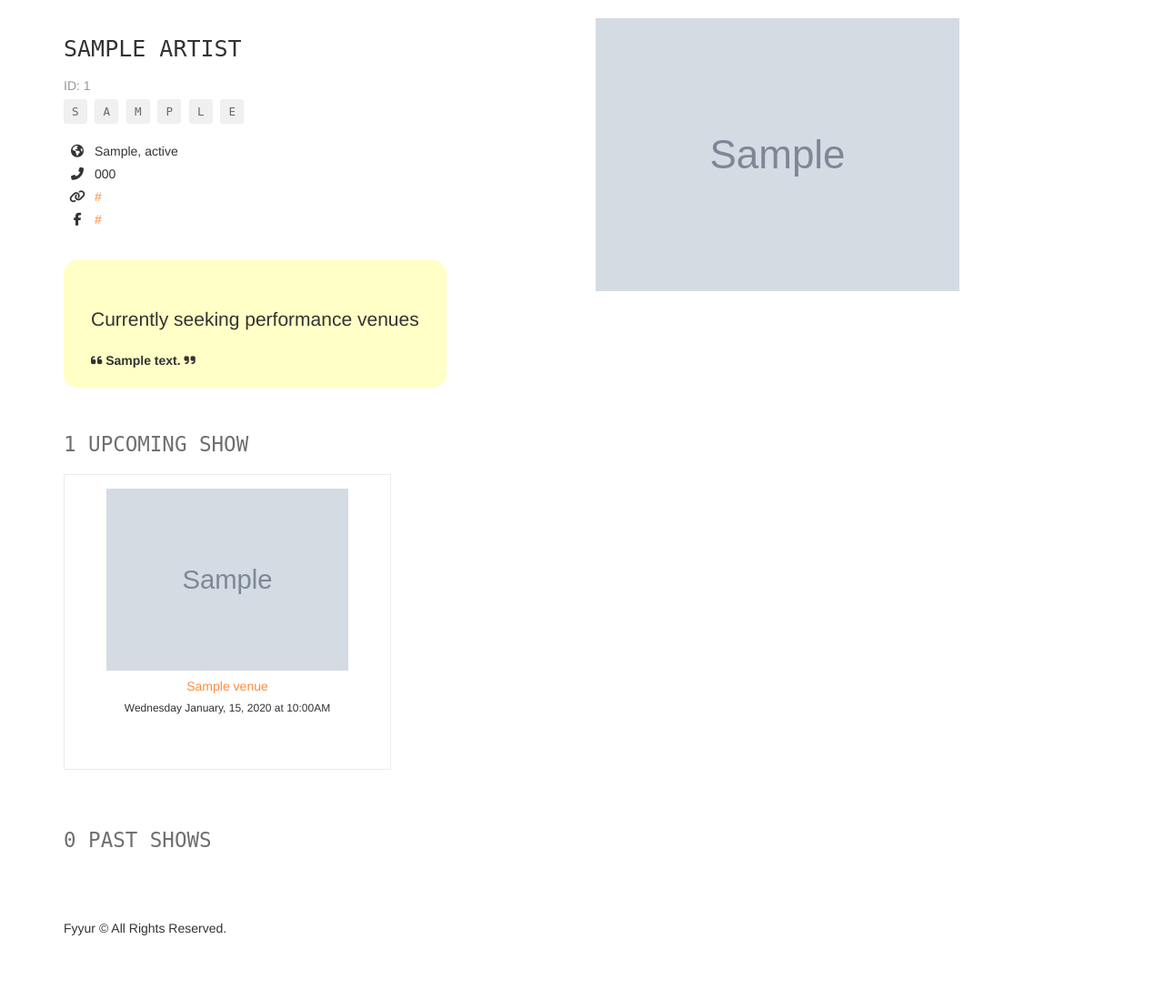
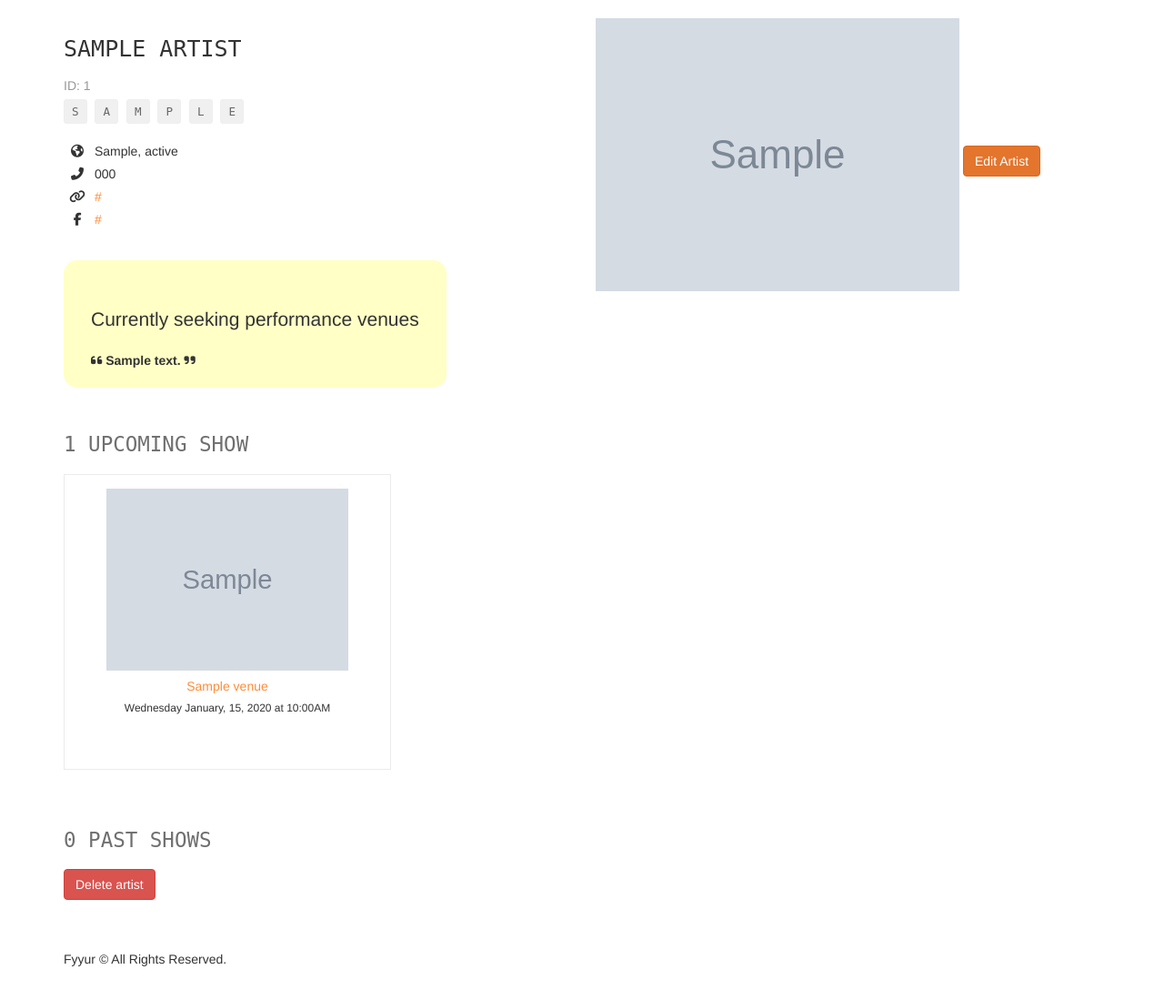
Before and after one commit to OvieMudi/fyurr, a Flask app: page /artists/1 in a window 1280 px wide. Shown: the part 60-1159 px from the top of the page at 91% size. Before the commit the page ends 1088 px from the top, so only its background shows below. Run offline with Flask 2, Linux system fonts and the light colour scheme; tables that the repository leaves empty hold one stand-in row (values such as "Sample post"); grey boxes marked "Sample" are stand-in pictures; parts of the project's set-up code (start-up, migrations or seed data) failed here and were passed over; some libraries are stand-ins or nearby versions.

Commit message:
artists(crud): finish crud on artists

```diff
--- a/app.py
+++ b/app.py
@@ -203,7 +203,6 @@ def create_venue_submission():
     facebook_link = get_value('facebook_link'),
     image_link = get_value('image_link')
   )
-  # new_venue.image_link = 'http://cheesecake.articleassets.meaww.com/12475/uploads/fde32f7612de45e0acff8d1f9e495e3c_800_420.jpeg'
 
   try:
     db.session.add(new_venue)
@@ -217,7 +216,7 @@ def create_venue_submission():
 
   finally:
     db.session.close()
-    return render_template(url_for('venues'))
+    return redirect(url_for('venues'))
 
 
 #  Delete Venue
@@ -287,9 +286,6 @@ def search_artists():
 
 @app.route('/artists/<int:artist_id>')
 def show_artist(artist_id):
-  # shows the venue page with the given venue_id
-  # TODO: replace with real venue data from the venues table, using venue_id
-
   artist = Artist.query.get(artist_id)
 
   past_shows = []
@@ -339,16 +335,75 @@ def edit_artist(artist_id):
   form = ArtistForm()
   artist = Artist.query.get(artist_id)
   form.name.default = artist.name
+  form.city.default = artist.city
+  form.state.default = artist.state
+  form.phone.default = artist.phone
+  form.genres.default = artist.genres
+  form.seeking_venue.default = artist.seeking_venue
+  form.seeking_description.default = artist.seeking_description
+  form.facebook_link.default = artist.facebook_link
+  form.image_link.default = artist.image_link
+  form.website_link.default = artist.website_link
   form.process()
-  # TODO: populate form with fields from artist with ID <artist_id>
+
   return render_template('forms/edit_artist.html', form=form, artist=artist)
 
 @app.route('/artists/<int:artist_id>/edit', methods=['POST'])
 def edit_artist_submission(artist_id):
-  # TODO: take values from the form submitted, and update existing
-  # artist record with ID <artist_id> using the new attributes
+  artist = Artist.query.get(artist_id)
 
-  return redirect(url_for('show_artist', artist_id=artist_id))
+  try:
+    artist.name = get_value('name')
+    artist.genres = get_value('genres')
+    artist.city = get_value('city')
+    artist.state = get_value('state')
+    artist.phone = get_value('phone')
+    artist.website = get_value('website_link')
+    artist.seeking_talent = get_value('seeking_talent')
+    artist.seeking_description = get_value('seeking_description')
+    artist.facebook_link = get_value('facebook_link')
+    artist.image_link = get_value('image_link')
+
+    db.session.commit()
+    print('new_artist:=========== ', artist)
+    flash('artist ' + request.form['name'] + ' was successfully updated!')
+
+  except:
+    flash('An error occurred. artist ' + request.form['name'] + ' could not be updated.', category='error')
+    print('exc_info():==========', exc_info())
+    db.session.rollback()
+
+  finally:
+    db.session.close()
+    return redirect(url_for('show_artist', artist_id=artist_id))
+
+
+#  Artist/Delete
+#  ----------------------------------------------------------------
+
+@app.route('/artists/<artist_id>', methods=['DELETE'])
+def delete_artist(artist_id):
+  status = False
+  try:
+    artist = Artist.query.get(artist_id)
+    db.session.delete(artist)
+    db.session.commit()
+    status = True
+    flash('Artist successfully deleted!')
+
+  except:
+    print(exc_info())
+    db.session.rollback()
+    status = False
+    flash('Error deleting artist', category='error')
+
+  finally:
+    db.session.close()
+
+  return jsonify({
+    'success': status
+    })
+
 
 
 #  Venues/Edit
@@ -417,7 +472,6 @@ def create_artist_submission():
     facebook_link = get_value('facebook_link'),
     image_link = get_value('image_link')
   )
-  # new_artist.image_link = 'http://cheesecake.articleassets.meaww.com/12475/uploads/fde32f7612de45e0acff8d1f9e495e3c_800_420.jpeg'
 
   try:
     db.session.add(new_artist)
@@ -432,7 +486,7 @@ def create_artist_submission():
 
   finally:
     db.session.close()
-    return render_template(url_for('artists'))
+    return redirect(url_for('artists'))
 
 
 #  Shows
--- a/static/js/custom.js
+++ b/static/js/custom.js
@@ -8,10 +8,12 @@ const request = (url, method = 'GET', csfr_token) =>
   });
 
 const venueDeleteButton = document.querySelector('#venue-del-btn');
+const artistDeleteButton = document.querySelector('#artist-del-btn');
+
+if (venueDeleteButton) {
   venueDeleteButton.addEventListener('click', event => {
     event.preventDefault();
     const { id, token } = event.target.dataset;
-  console.log(token);
 
     request(`/venues/${event.target.dataset.id}`, 'DELETE', token)
       .then(res => res.json())
@@ -21,3 +23,19 @@ venueDeleteButton.addEventListener('click', event => {
       })
       .catch(err => console.log(err));
   });
+}
+
+if (artistDeleteButton) {
+  artistDeleteButton.addEventListener('click', event => {
+    event.preventDefault();
+    const { id, token } = event.target.dataset;
+
+    request(`/artists/${event.target.dataset.id}`, 'DELETE', token)
+      .then(res => res.json())
+      .then(response => {
+        window.location.assign('/');
+        return response;
+      })
+      .catch(err => console.log(err));
+  });
+}
--- a/templates/pages/show_artist.html
+++ b/templates/pages/show_artist.html
@@ -1,6 +1,5 @@
-{% extends 'layouts/main.html' %}
-{% block title %}{{ artist.name }} | Artist{% endblock %}
-{% block content %}
+{% extends 'layouts/main.html' %} {% block title %}{{ artist.name }} | Artist{%
+endblock %} {% block content %}
 <div class="row">
   <div class="col-sm-6">
     <h1 class="monospace">
@@ -15,22 +14,33 @@
       {% endfor %}
     </div>
     <p>
-			<i class="fas fa-globe-americas"></i> {{ artist.city }}, {{ artist.state }}
+      <i class="fas fa-globe-americas"></i> {{ artist.city }}, {{ artist.state
+      }}
     </p>
     <p>
-			<i class="fas fa-phone-alt"></i> {% if artist.phone %}{{ artist.phone }}{% else %}No Phone{% endif %}
+      <i class="fas fa-phone-alt"></i> {% if artist.phone %}{{ artist.phone }}{%
+      else %}No Phone{% endif %}
     </p>
     <p>
-			<i class="fas fa-link"></i> {% if artist.website %}<a href="{{ artist.website }}" target="_blank">{{ artist.website }}</a>{% else %}No Website{% endif %}
+      <i class="fas fa-link"></i> {% if artist.website %}<a
+        href="{{ artist.website }}"
+        target="_blank"
+        >{{ artist.website }}</a
+      >{% else %}No Website{% endif %}
     </p>
     <p>
-			<i class="fab fa-facebook-f"></i> {% if artist.facebook_link %}<a href="{{ artist.facebook_link }}" target="_blank">{{ artist.facebook_link }}</a>{% else %}No Facebook Link{% endif %}
+      <i class="fab fa-facebook-f"></i> {% if artist.facebook_link %}<a
+        href="{{ artist.facebook_link }}"
+        target="_blank"
+        >{{ artist.facebook_link }}</a
+      >{% else %}No Facebook Link{% endif %}
     </p>
     {% if artist.seeking_venue %}
     <div class="seeking">
       <p class="lead">Currently seeking performance venues</p>
       <div class="description">
-				<i class="fas fa-quote-left"></i> {{ artist.seeking_description }} <i class="fas fa-quote-right"></i>
+        <i class="fas fa-quote-left"></i> {{ artist.seeking_description }}
+        <i class="fas fa-quote-right"></i>
       </div>
     </div>
     {% else %}
@@ -41,10 +51,21 @@
   </div>
   <div class="col-sm-6">
     <img src="{{ artist.image_link }}" alt="Venue Image" />
+
+    <a
+      href="/artists/{{ artist.id }}/edit"
+      type="button"
+      class="btn btn-warning centered"
+      style="margin-top: 1em;"
+      >Edit Artist</a
+    >
   </div>
 </div>
 <section>
-	<h2 class="monospace">{{ artist.upcoming_shows_count }} Upcoming {% if artist.upcoming_shows_count == 1 %}Show{% else %}Shows{% endif %}</h2>
+  <h2 class="monospace">
+    {{ artist.upcoming_shows_count }} Upcoming {% if artist.upcoming_shows_count
+    == 1 %}Show{% else %}Shows{% endif %}
+  </h2>
   <div class="row">
     {%for show in artist.upcoming_shows %}
     <div class="col-sm-4">
@@ -58,7 +79,10 @@
   </div>
 </section>
 <section>
-	<h2 class="monospace">{{ artist.past_shows_count }} Past {% if artist.past_shows_count == 1 %}Show{% else %}Shows{% endif %}</h2>
+  <h2 class="monospace">
+    {{ artist.past_shows_count }} Past {% if artist.past_shows_count == 1
+    %}Show{% else %}Shows{% endif %}
+  </h2>
   <div class="row">
     {%for show in artist.past_shows %}
     <div class="col-sm-4">
@@ -70,6 +94,17 @@
     </div>
     {% endfor %}
   </div>
+
+  <button
+    type="button"
+    id="artist-del-btn"
+    class="btn btn-danger"
+    data-id="{{ artist.id }}"
+    data-token="{{ csrf_token() }}"
+  >
+    Delete artist
+  </button>
 </section>
+<script type="text/javascript" src="/static/js/custom.js"></script>
 
 {% endblock %}
--- a/templates/pages/show_venue.html
+++ b/templates/pages/show_venue.html
@@ -103,7 +103,6 @@ block content %}
   </div>
 
   <button
-    href="/venues/{{ venue.id }}/edit"
     type="button"
     id="venue-del-btn"
     class="btn btn-danger"
```
Also changed, not shown: models.py (+9 -0 lines), templates/forms/edit_artist.html (+38 -9 lines). Lines whose indentation alone changed are shown as unchanged.
